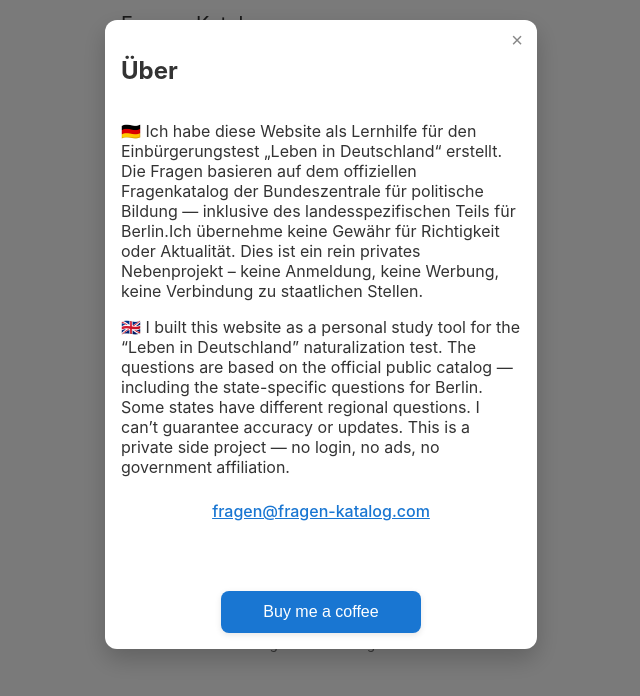
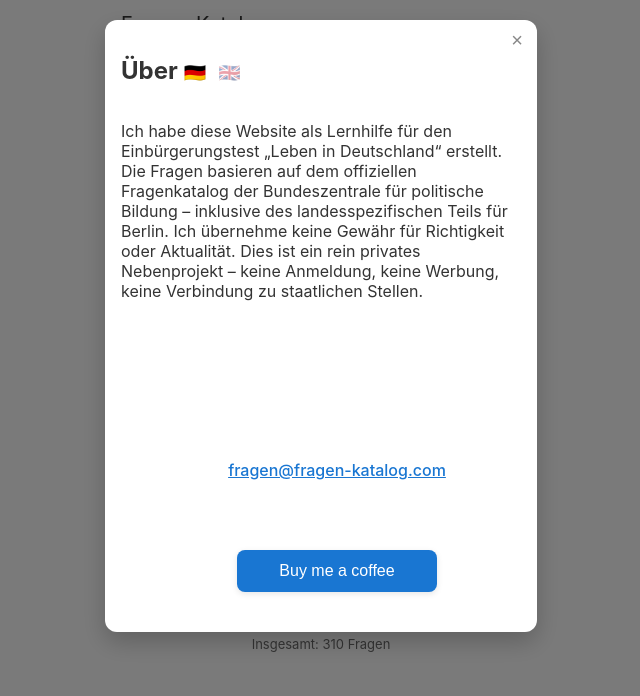
Before and after one commit to roieshalom/fragen-katalog-v2, a React (Vite) app: page / in a window 1280 px wide. Both pictures are taken after a click on the link "Über". Shown: the top 696 px of the page, without its empty margins (319-959 px from the left). Built offline with nearby package versions, Linux system fonts and the light colour scheme.

Commit message:
about- button position

```diff
--- a/src/AboutModal.jsx
+++ b/src/AboutModal.jsx
@@ -1,9 +1,11 @@
-import React, { useEffect } from "react";
+import React, { useEffect, useState } from "react";
 import { analytics } from "./firebase";
 import { logEvent } from "firebase/analytics";
 import "./style.css";
 
 export default function AboutModal({ onClose }) {
+  const [lang, setLang] = useState("de");
+
   useEffect(() => {
     logEvent(analytics, "about_modal_opened");
   }, []);
@@ -14,43 +16,104 @@ export default function AboutModal({ onClose }) {
     }
   };
 
+  const switchTo = (targetLang) => {
+    setLang(targetLang);
+  };
+
   return (
     <div className="about-modal-overlay" onClick={handleOverlayClick}>
-      <div className="about-modal overflow-y-auto max-h-[90vh] flex flex-col items-center">
-        <button className="close-button self-end" onClick={onClose}>
+      <div className="about-modal overflow-y-auto max-h-[90vh] flex flex-col">
+        <div className="w-full flex justify-between items-center px-4 mb-4">
+          <h2 className="text-xl font-bold flex items-center gap-4">
+            Über
+            <span className="flex gap-2">
+              <button
+                onClick={() => switchTo("de")}
+                style={{
+                  fontSize: "18px",
+                  background: "none",
+                  border: "none",
+                  cursor: "pointer",
+                  opacity: lang === "de" ? 1 : 0.4,
+                }}
+                aria-label="Deutsch"
+              >
+                🇩🇪
+              </button>
+              <button
+                onClick={() => switchTo("en")}
+                style={{
+                  fontSize: "18px",
+                  background: "none",
+                  border: "none",
+                  cursor: "pointer",
+                  opacity: lang === "en" ? 1 : 0.4,
+                }}
+                aria-label="English"
+              >
+                🇬🇧
+              </button>
+            </span>
+          </h2>
+
+          <button className="close-button" onClick={onClose}>
             &times;
           </button>
-
-        <h2 className="text-xl font-bold mb-4 text-center">Über</h2>
+        </div>
 
         <div className="max-w-prose w-full px-4 text-center">
+          {lang === "de" ? (
             <p className="text-base mb-3">
-          🇩🇪 Ich habe diese Website als Lernhilfe für den Einbürgerungstest „Leben in Deutschland“ erstellt.
-          Die Fragen basieren auf dem offiziellen Fragenkatalog der Bundeszentrale für politische Bildung —
-          inklusive des landesspezifischen Teils für Berlin.Ich übernehme keine Gewähr für Richtigkeit oder Aktualität.
+              Ich habe diese Website als Lernhilfe für den Einbürgerungstest „Leben in Deutschland“ erstellt.
+              Die Fragen basieren auf dem offiziellen Fragenkatalog der Bundeszentrale für politische Bildung – inklusive des
+              landesspezifischen Teils für Berlin. Ich übernehme keine Gewähr für Richtigkeit oder Aktualität.
               Dies ist ein rein privates Nebenprojekt – keine Anmeldung, keine Werbung, keine Verbindung zu staatlichen Stellen.
             </p>
-
+          ) : (
             <p className="text-base mb-3">
-          🇬🇧 I built this website as a personal study tool for the “Leben in Deutschland” naturalization test.
+              I built this website as a personal study tool for the “Leben in Deutschland” naturalization test.
               The questions are based on the official public catalog — including the state-specific questions for Berlin.
               Some states have different regional questions. I can’t guarantee accuracy or updates.
               This is a private side project — no login, no ads, no government affiliation.
             </p>
+          )}
         </div>
-        <div style={{ display: "flex", flexDirection: "column", alignItems: "center", gap: "70px", marginTop: "0.5rem" }}>
+
+        <div style={{ height: "180px" }}></div>
+
+        <div
+          style={{
+            position: "absolute",
+            bottom: "40px",
+            width: "100%",
+            display: "flex",
+            flexDirection: "column",
+            alignItems: "center",
+            gap: "70px",
+          }}
+        >
           <a
             href="mailto:fragen@fragen-katalog.com"
             className="text-base text-center"
-    style={{ textDecoration: "underline", color: "var(--color-primary)", fontWeight: 500 }}
+            style={{
+              textDecoration: "underline",
+              color: "var(--color-primary)",
+              fontWeight: 500,
+            }}
           >
             fragen@fragen-katalog.com
           </a>
 
           <button
-  onClick={() => window.open("https://www.buymeacoffee.com/roiesh", "_blank")}
+            onClick={() =>
+              window.open("https://www.buymeacoffee.com/roiesh", "_blank")
+            }
             className="controls-button"
-  style={{ width: "100%", maxWidth: "200px", textAlign: "center" }}
+            style={{
+              width: "100%",
+              maxWidth: "200px",
+              textAlign: "center",
+            }}
           >
             Buy me a coffee
           </button>
```
Lines whose indentation alone changed are shown as unchanged.
